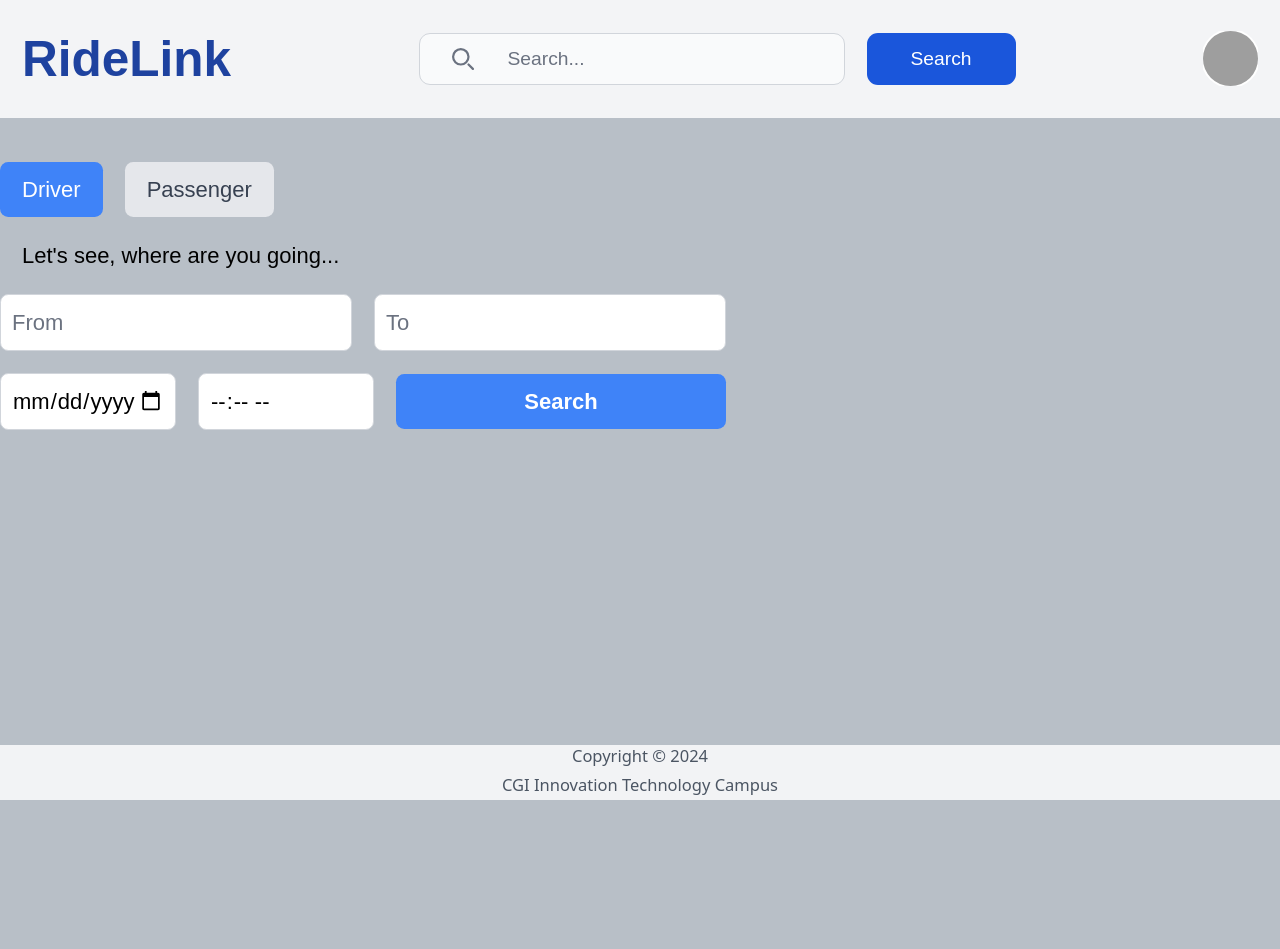
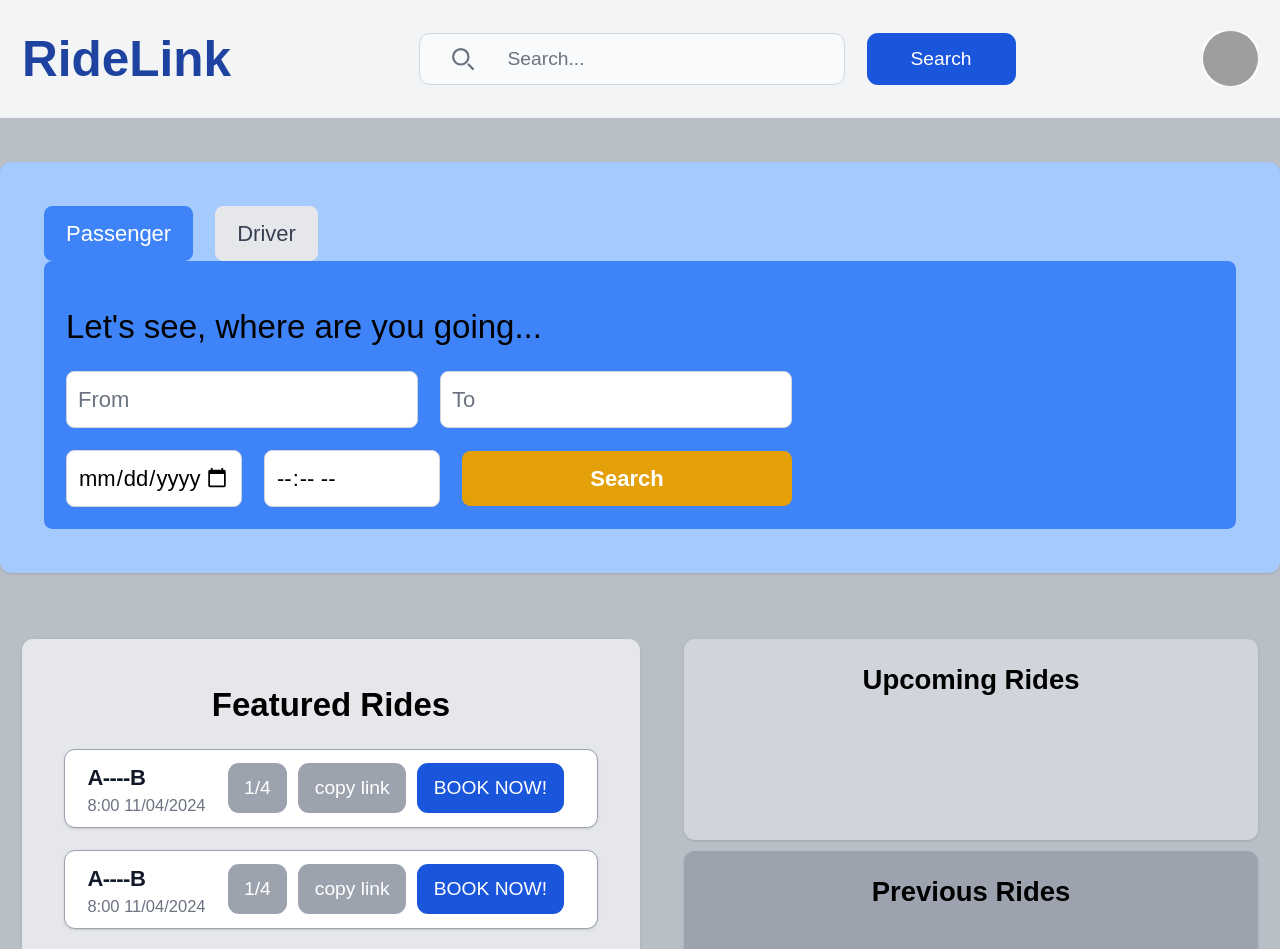
Before and after one commit to tianmalu/CarPooling, a React (Create React App) app: page /startsite in a window 1280 px wide. Shown: the top 949 px of the page. Before the commit the page ends 800 px from the top, so only its background shows below. Built offline with nearby package versions, Linux system fonts and the light colour scheme; grey boxes are pictures that could not be loaded.

Commit message:
startsite v0.1.0

```diff
--- /dev/null
+++ b/src/components/Startsite/FeaturedRideBox.js
@@ -0,0 +1,27 @@
+import React from 'react'
+
+const FeaturedRideBox = () => {
+  return (
+    <>
+        <div className="max-w-full px-4 py-2 bg-white border border-gray-400 rounded-lg shadow dark:bg-gray-800 dark:border-gray-700 flex items-center justify-between">
+            <div>
+                <h1 className="font-bold tracking-tight text-gray-900 dark:text-white">A----B</h1>
+                <p className="font-small text-xs text-gray-500 dark:text-gray-400">8:00 11/04/2024</p>
+            </div>
+            <div className="flex px-4 pr-2 gap-2">
+                <a className="inline-flex items-center px-3 py-2 text-sm font-medium text-center text-white bg-gray-400 rounded-lg hover:bg-blue-800 focus:ring-4 focus:outline-none focus:ring-blue-300 dark:bg-blue-600 dark:hover:bg-blue-700 dark:focus:ring-blue-800">
+                    1/4
+                </a>
+                <a className="inline-flex items-center px-3 py-2 text-sm font-medium text-center text-white bg-gray-400 rounded-lg hover:bg-blue-800 focus:ring-4 focus:outline-none focus:ring-blue-300 dark:bg-blue-600 dark:hover:bg-blue-700 dark:focus:ring-blue-800">
+                    copy link
+                </a>
+                <a  className="inline-flex items-center px-3 py-2 text-sm font-medium text-center text-white bg-blue-700 rounded-lg hover:bg-blue-800 focus:ring-4 focus:outline-none focus:ring-blue-300 dark:bg-blue-600 dark:hover:bg-blue-700 dark:focus:ring-blue-800">
+                    BOOK NOW!
+                </a>
+            </div>
+        </div>
+    </>
+  )
+}
+
+export default FeaturedRideBox
--- /dev/null
+++ b/src/components/Startsite/PreviousRideBox.js
@@ -0,0 +1,9 @@
+import React from 'react'
+
+const PreviousRideBox = () => {
+  return (
+    <div>PreviousRideBox</div>
+  )
+}
+
+export default PreviousRideBox
--- a/src/components/Startsite/SearchBar.js
+++ b/src/components/Startsite/SearchBar.js
@@ -23,8 +23,8 @@ const SearchBar = () => {
   };
 
   return (
-    <div className='flex justify-center items-center'>
-    <div className="container mt-8">
+    <div className='flex justify-center items-center '>
+      <div className="container mt-8 p-8 rounded-lg shadow bg-blue-300">
         <div className="flex items-center space-x-4">
           <button
             onClick={() => handleToggle("driver")}
@@ -34,7 +34,7 @@ const SearchBar = () => {
                 : "bg-gray-200 text-gray-700"
             } px-4 py-2 rounded-md`}
           >
-        Driver
+            Passenger
           </button>
           <button
             onClick={() => handleToggle("passenger")}
@@ -44,10 +44,11 @@ const SearchBar = () => {
                 : "bg-gray-200 text-gray-700"
             } px-4 py-2 rounded-md`}
           >
-        Passenger
+            Driver
           </button>
         </div>
-      <h1 className='p-4'>Let's see, where are you going...</h1>
+        <div className='bg-blue-500 rounded-md p-4'>
+          <h1 className='py-4 text-2xl'>Let's see, where are you going...</h1>
           <div className="flex flex-col md:flex-row space-y-4 md:space-y-0 md:space-x-4 items-center">
               <input
                   type="text"
@@ -81,10 +82,11 @@ const SearchBar = () => {
               />
               <button
                 onClick={handleSearch}
-            className="bg-blue-500 hover:bg-blue-600 text-white font-bold py-2 px-6 rounded-md md:w-60 md:ml-4"
+                className="bg-yellow-400 hover:bg-yellow-600 text-white font-bold py-2 px-6 rounded-md md:w-60 md:ml-4"
             >
                 Search
             </button>
+          </div>
         </div>
     </div>
   </div>
--- /dev/null
+++ b/src/components/Startsite/UpcomingRideBox.js
@@ -0,0 +1,9 @@
+import React from 'react'
+
+const UpcomingRideBox = () => {
+  return (
+    <div>UpcomingRideBox</div>
+  )
+}
+
+export default UpcomingRideBox
--- a/src/pages/Startsite.js
+++ b/src/pages/Startsite.js
@@ -1,10 +1,34 @@
+import FeaturedRideBox from '../components/Startsite/FeaturedRideBox';
 import SearchBar from '../components/Startsite/SearchBar';
 
 const Startsite = () => {
 
   return (
     <>
-      <SearchBar />
+      <SearchBar/>
+      <div className="flex mt-8 mb-8">
+            {/* Left: */}
+            <div className="flex-1 bg-gray-200 p-4 m-4 rounded-lg shadow">
+                <h1 className="text-center text-2xl font-bold py-4">Featured Rides</h1>
+                <ul className='space-y-4 flex flex-col items-center'>
+                  <FeaturedRideBox />
+                  <FeaturedRideBox />
+                  <FeaturedRideBox />
+                </ul>
+
+            </div>
+            {/* Right: */}
+            <div className="flex-1 flex flex-col m-4 ">
+                {/* 上部分 */}
+                <div className="flex-1 bg-gray-300 mb-1 rounded-lg shadow">
+                    <h1 className="text-center text-xl font-bold py-4">Upcoming Rides</h1>
+                </div>
+                {/* 下部分 */}
+                <div className="flex-1 bg-gray-400 mt-1 rounded-lg shadow">
+                    <h1 className="text-center text-xl font-bold py-4">Previous Rides</h1>
+                </div>
+            </div>
+        </div>
     </>
   )
 }
```
Lines whose indentation alone changed are shown as unchanged.
